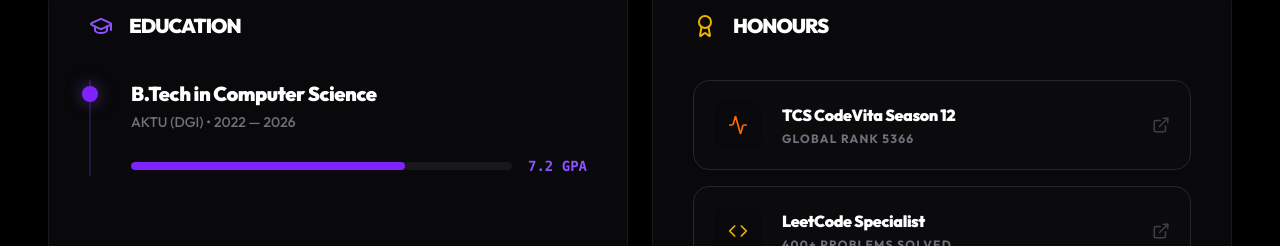
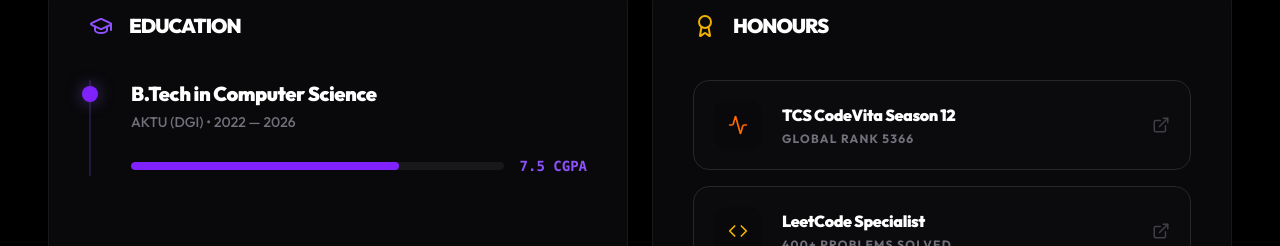
Before and after one commit to UttamYadav-DGI/Portfolio-, a React (Vite) app: page / in a window 1280 px wide. Shown: the part 3114-3360 px from the top of the page. Built offline with nearby package versions, Linux system fonts and the light colour scheme.

Commit message:
update cgpa

```diff
--- a/src/App.tsx
+++ b/src/App.tsx
@@ -396,7 +396,7 @@
                 <div className={`h-2 flex-1 rounded-full overflow-hidden ${isDark ? 'bg-zinc-900' : 'bg-zinc-100'}`}>
                   <div className="w-[72%] h-full bg-violet-600 rounded-full group-hover:w-[75%] transition-all duration-1000" />
                 </div>
-                <span className="text-sm font-mono font-black text-violet-500">7.2 GPA</span>
+                <span className="text-sm font-mono font-black text-violet-500">7.5 CGPA</span>
               </div>
             </div>
           </div>
```
